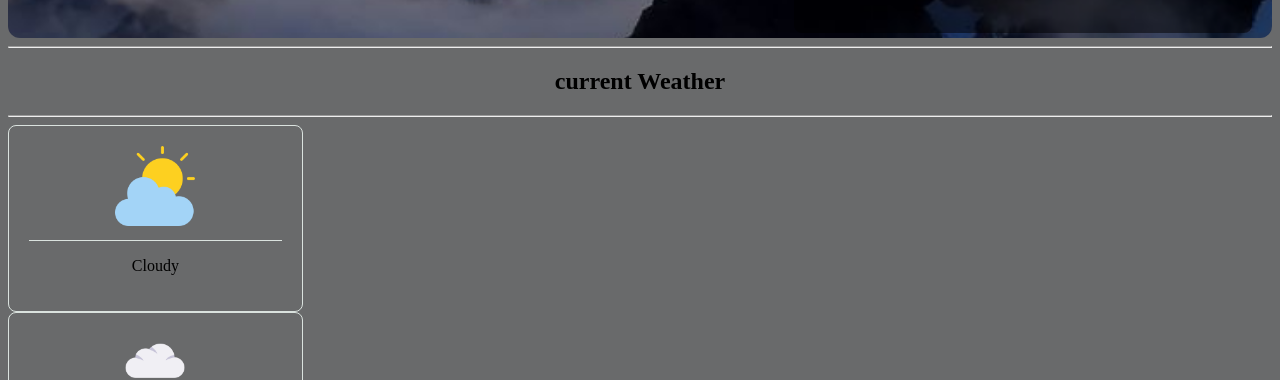
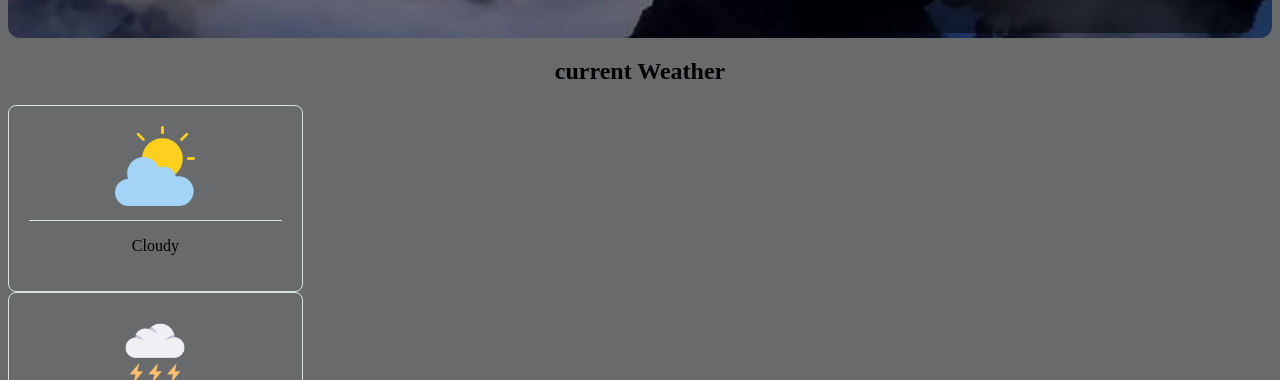
Before and after one commit to IsurikaDaniel/Weather-App, a plain HTML site: page index.html in a window 1280 px wide. Shown: the part 720-1100 px from the top of the page. Drawn offline with nearby package versions, Linux system fonts and the light colour scheme; a web font is replaced by a local one.

Commit message:
changes added

```diff
--- a/index.html
+++ b/index.html
@@ -67,7 +67,7 @@
     </div>
 </div>
 
-<hr> <h2> current Weather</h2> <hr>
+<h2> current Weather</h2>
 
 <div class="container-fluid text-center">
   <div class="row">
```
